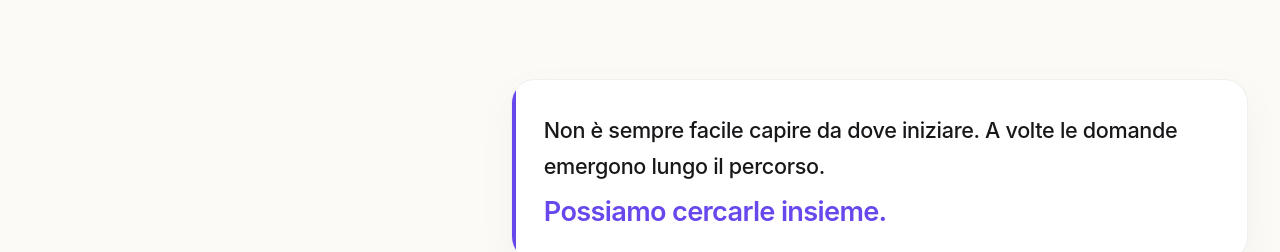
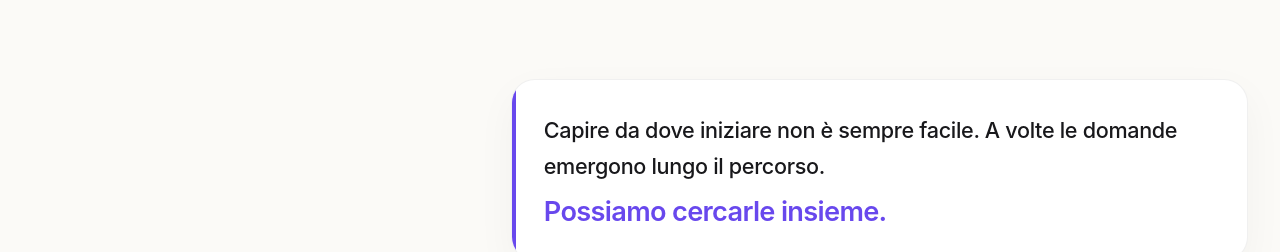
Before and after one commit to Yvanesse/giorgia-psychologist, a Next.js app: page / in a window 1280 px wide. Shown: the part 3011-3263 px from the top of the page. Built offline with nearby package versions, Linux system fonts and the light colour scheme; no server answers.

Commit message:
copy: refine closing statement

```diff
--- a/src/data/whenUseful.ts
+++ b/src/data/whenUseful.ts
@@ -25,6 +25,6 @@
         "Esperienze dolorose, vissuti familiari e modalità relazionali apprese possono continuare a influenzare il modo in cui ci percepiamo e viviamo i rapporti con gli altri.",
     },
   ],
-  closing: "Non è sempre facile capire da dove iniziare.",
-  closingDetail: "A volte le domande emergono lungo il percorso. Possiamo cercarle insieme.",
+  closing: "Capire da dove iniziare non è sempre facile.",
+  closingDetail: "A volte le domande emergono lungo il percorso. Cerchiamole insieme.",
 } as const;
```
